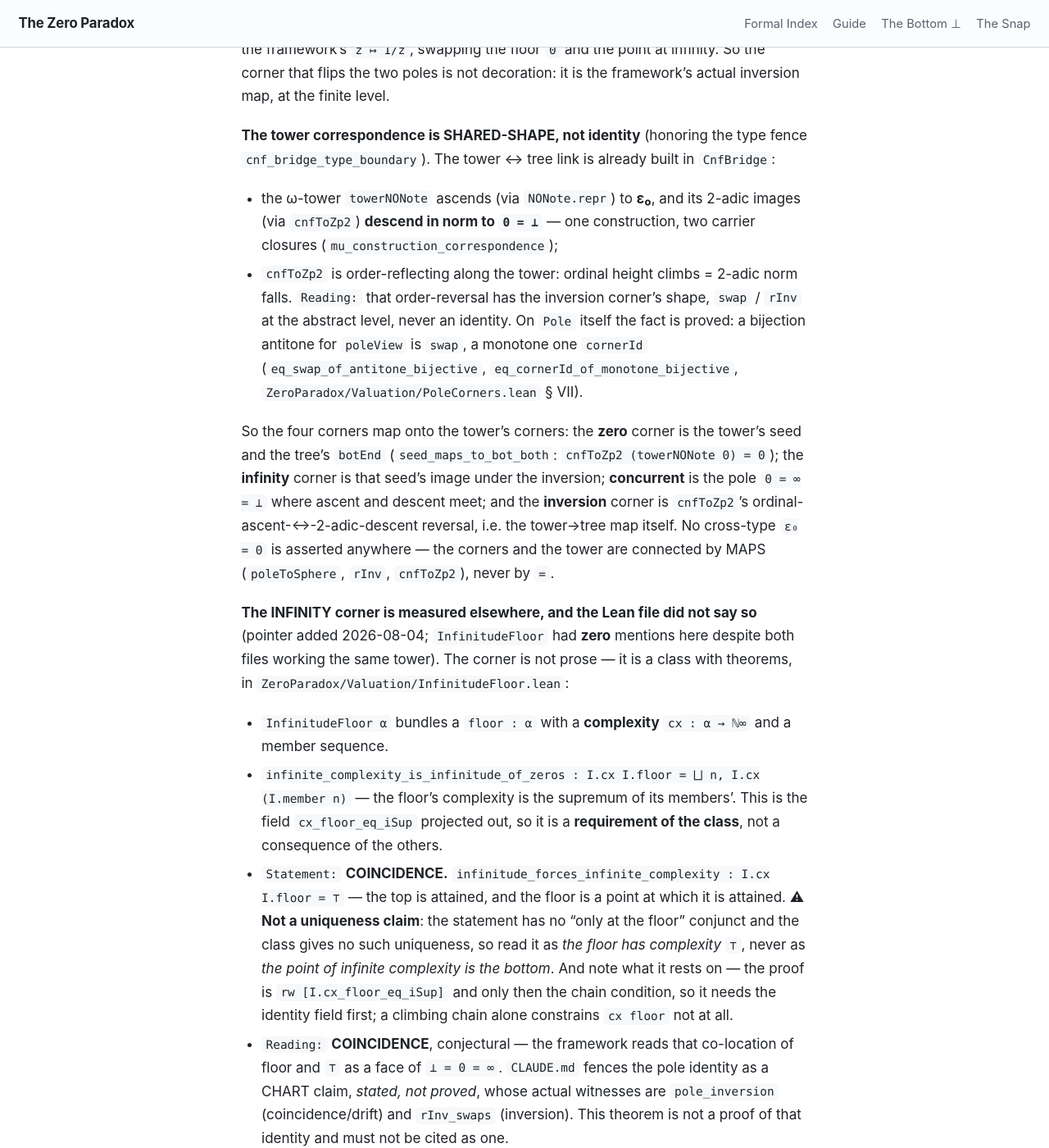
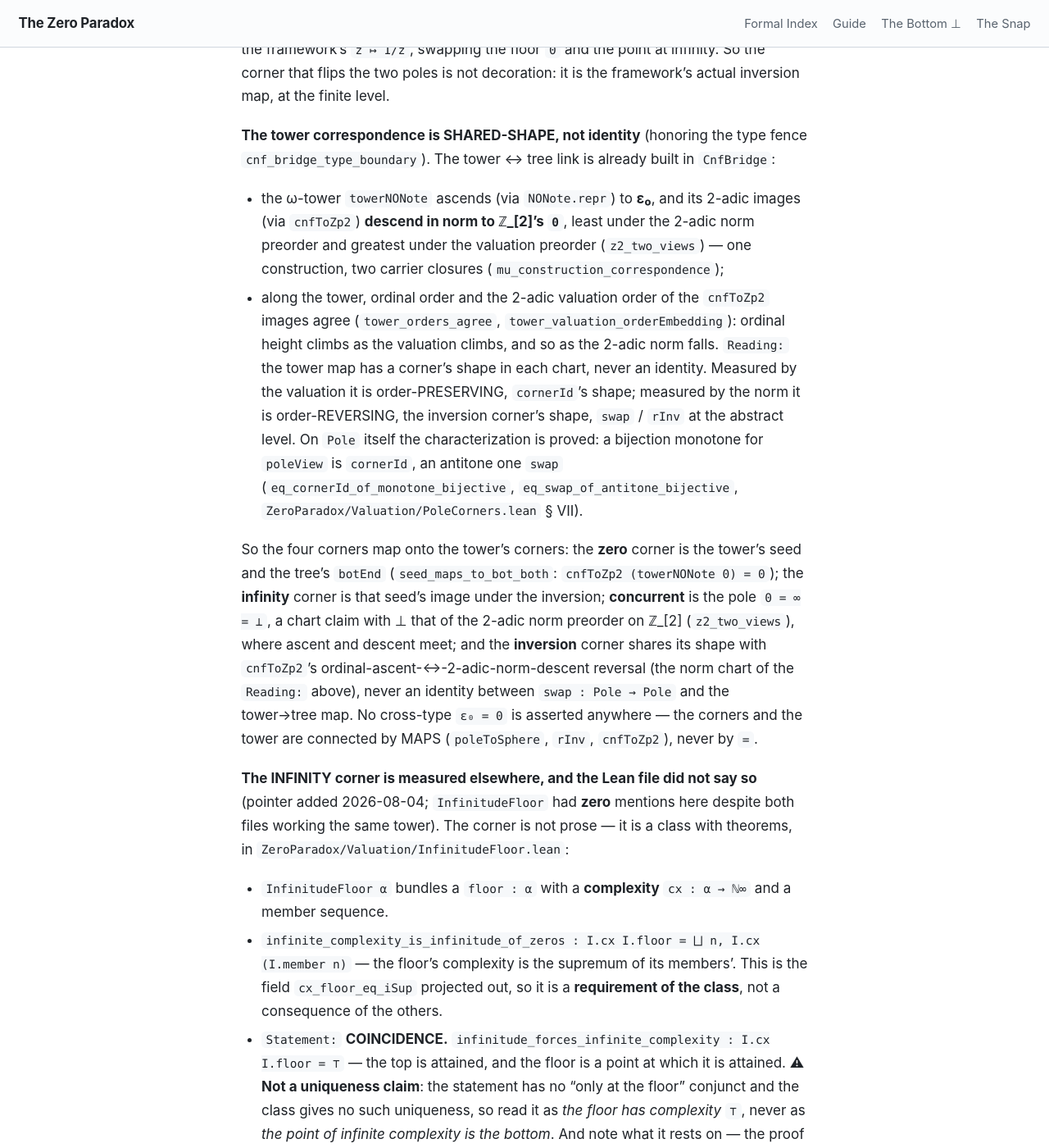
Before and after one commit to timbrigham/ZeroParadox, a Jekyll site: the page built from ZeroParadox/Valuation/PoleCornersBridge.md, in a window 1280 px wide and 1400 px high, scrolled down 543 px. Shown: the whole window at 82% size. Built offline with Jekyll 4.4.1, drawn with Linux system fonts in a browser that asks for light colours; our own code applies the rules of GitHub Pages for plain Markdown files.

Commit message:
galoiscorner round 1: carry the ordinary findings
- familiar.md: portable description of the auto-memory folder in place of
  the machine-specific path; a Grep that stopped before finishing counts as
  not searched and is re-run narrower.
- PoleCornersBridge.md: the tower-map Reading in both charts (valuation:
  order-preserving, cornerId's shape; norm: order-reversing, swap's shape);
  the inversion corner restated as shared shape, not an identity with the
  tower map; "the characterization is proved"; "=" connective replaced;
  ℤ_[2]'s 0 named by its preorders (z2_two_views).
- LEAN_CUSTOM_REGISTRY.md: StrictIso's one-universe clause describes the
  signature rather than restricting; "vacuous" -> "uninformative".
- Die.lean: em_of_omniscient_imp_boolStepTrichotomy cites Diaconescu 1975
  p. 177 for the quotient; em_of_choiceFragment is the two-predicate form.
- PoleCorners.lean § VII: pointer to Mathlib OrderIso.unique_of_wellFoundedLT
  and OrderIso.subsingleton_of_wellFoundedLT' (elaborated at the pin).
- MetaFork.lean: pointer to Mathlib OrderHom.map_lfp_comp for the antitone
  companion fact (elaborated at the pin).

Co-Authored-By: Claude Opus 5.5 <noreply@anthropic.com>
Claude-Session: https://claude.ai/code/session_01Qj4hZDhf2mJ6f7WoMDUWu2

```diff
--- a/ZeroParadox/Valuation/PoleCornersBridge.md
+++ b/ZeroParadox/Valuation/PoleCornersBridge.md
@@ -19,18 +19,23 @@ actual inversion map, at the finite level.
 **The tower correspondence is SHARED-SHAPE, not identity** (honoring the type fence
 `cnf_bridge_type_boundary`). The tower ↔ tree link is already built in `CnfBridge`:
 * the ω-tower `towerNONote` ascends (via `NONote.repr`) to **ε₀**, and its 2-adic images (via `cnfToZp2`)
-  **descend in norm to `0 = ⊥`** — one construction, two carrier closures (`mu_construction_correspondence`);
-* `cnfToZp2` is order-reflecting along the tower: ordinal height climbs = 2-adic norm falls. `Reading:` that
-  order-reversal has the inversion corner's shape, `swap` / `rInv` at the abstract level, never an
-  identity. On `Pole` itself the fact is proved: a bijection antitone for `poleView` is `swap`, a
-  monotone one `cornerId` (`eq_swap_of_antitone_bijective`, `eq_cornerId_of_monotone_bijective`,
+  **descend in norm to ℤ_[2]'s `0`**, least under the 2-adic norm preorder and greatest under the
+  valuation preorder (`z2_two_views`) — one construction, two carrier closures (`mu_construction_correspondence`);
+* along the tower, ordinal order and the 2-adic valuation order of the `cnfToZp2` images agree
+  (`tower_orders_agree`, `tower_valuation_orderEmbedding`): ordinal height climbs as the valuation
+  climbs, and so as the 2-adic norm falls. `Reading:` the tower map has a corner's shape in each chart,
+  never an identity. Measured by the valuation it is order-PRESERVING, `cornerId`'s shape; measured by
+  the norm it is order-REVERSING, the inversion corner's shape, `swap` / `rInv` at the abstract level.
+  On `Pole` itself the characterization is proved: a bijection monotone for `poleView` is `cornerId`,
+  an antitone one `swap` (`eq_cornerId_of_monotone_bijective`, `eq_swap_of_antitone_bijective`,
   `ZeroParadox/Valuation/PoleCorners.lean` § VII).
 
 So the four corners map onto the tower's corners: the **zero** corner is the tower's seed and the tree's
 `botEnd` (`seed_maps_to_bot_both`: `cnfToZp2 (towerNONote 0) = 0`); the **infinity** corner is that seed's
-image under the inversion; **concurrent** is the pole `0 = ∞ = ⊥` where ascent and descent meet; and the
-**inversion** corner is `cnfToZp2`'s ordinal-ascent-↔-2-adic-descent reversal, i.e. the tower→tree map
-itself. No cross-type `ε₀ = 0` is asserted anywhere — the corners and the tower are connected by MAPS
+image under the inversion; **concurrent** is the pole `0 = ∞ = ⊥`, a chart claim with ⊥ that of the
+2-adic norm preorder on ℤ_[2] (`z2_two_views`), where ascent and descent meet; and the **inversion**
+corner shares its shape with `cnfToZp2`'s ordinal-ascent-↔-2-adic-norm-descent reversal (the norm chart
+of the `Reading:` above), never an identity between `swap : Pole → Pole` and the tower→tree map. No cross-type `ε₀ = 0` is asserted anywhere — the corners and the tower are connected by MAPS
 (`poleToSphere`, `rInv`, `cnfToZp2`), never by `=`.
 
 **The INFINITY corner is measured elsewhere, and the Lean file did not say so** (pointer added 2026-08-04;
```
Also changed, not shown: LEAN_CUSTOM_REGISTRY.md (+2 -2 lines), .claude/commands/familiar.md, 3 other files.
